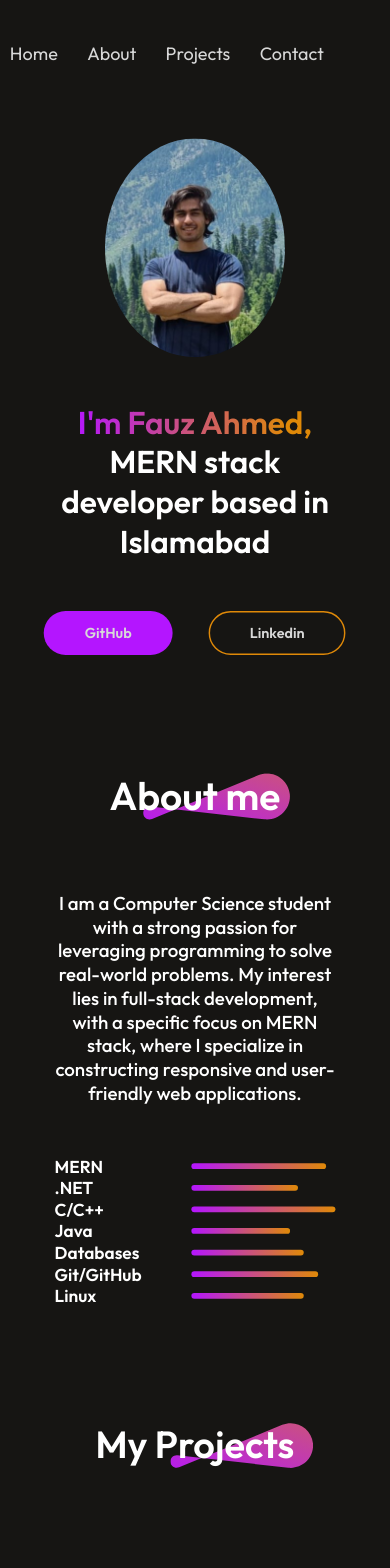
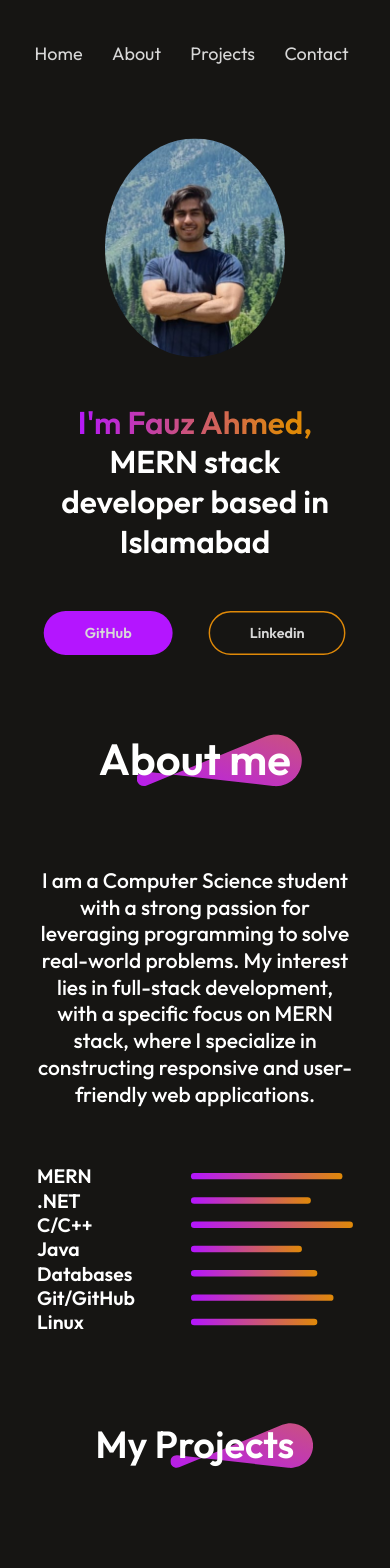
Before and after one commit to fauz2003/Fauz-Portfolio, a React (Vite) app: page / in a window 390 px wide. Shown: the top 1568 px of the page. Built offline with nearby package versions, Linux system fonts and the light colour scheme.

Commit message:
mobile responsive changes

```diff
--- a/src/components/About/About.css
+++ b/src/components/About/About.css
@@ -108,7 +108,7 @@
 }
 @media(max-width:420px){
     .about{
-        transform: scale(0.8);
+        transform: scale(0.9);
         margin-top: -10%;
         margin-bottom: 30%;
         margin-right: 0px;
--- a/src/components/Navbar/Navbar.css
+++ b/src/components/Navbar/Navbar.css
@@ -76,15 +76,13 @@
         display: none;
     }
     .nav-menu{
-        margin-left: 10%;
-        margin-right: 10%;
+        padding-left: 0%;
         display: flex;
         flex-direction: row;
+        justify-content: flex-end;
+        align-items: center;
         gap: 13%;
         font-size: 20px;
-        justify-content: center;
-        align-items: center;
-
     }
     .nav-menu p:hover{
         transition: 0.3s;
```
